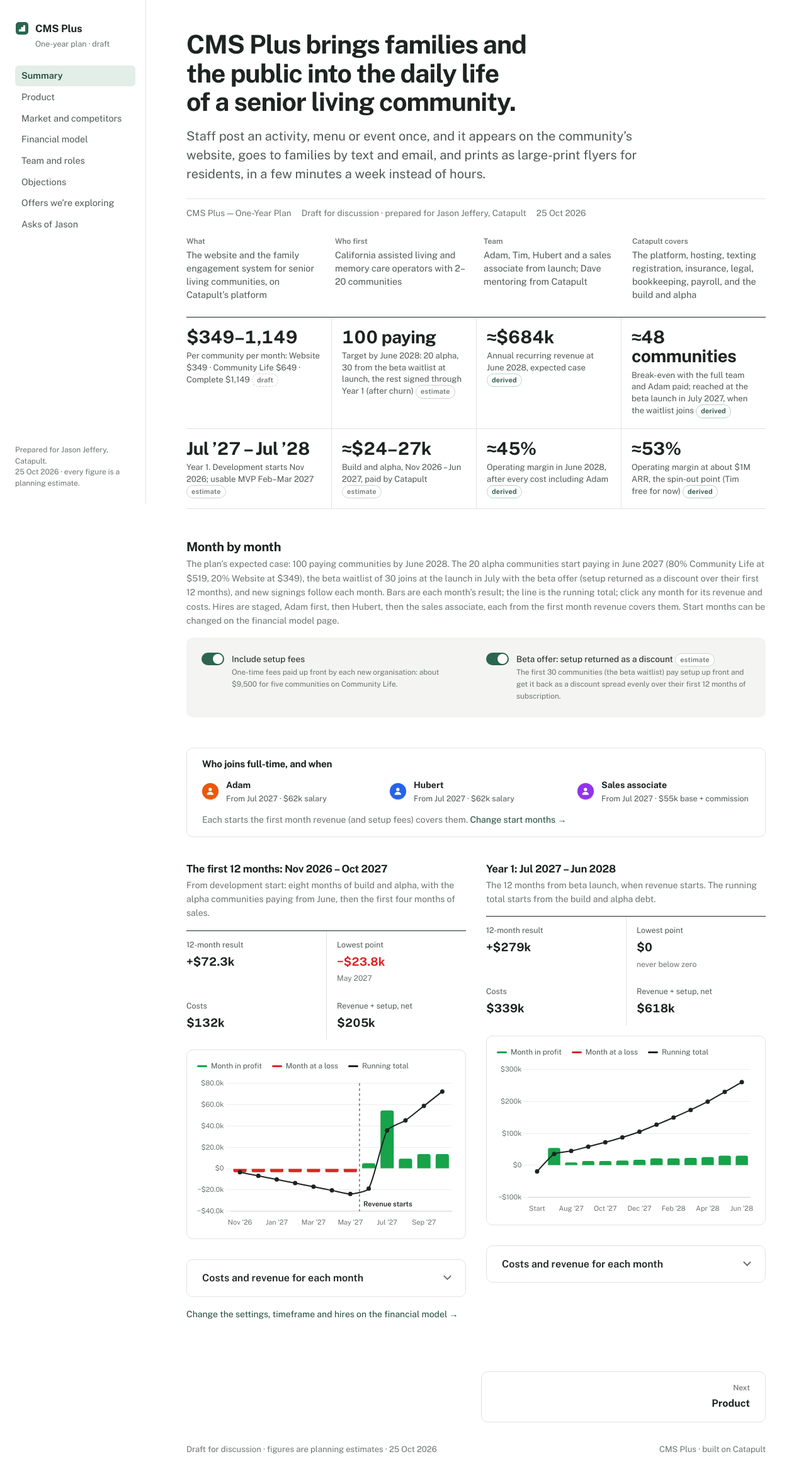
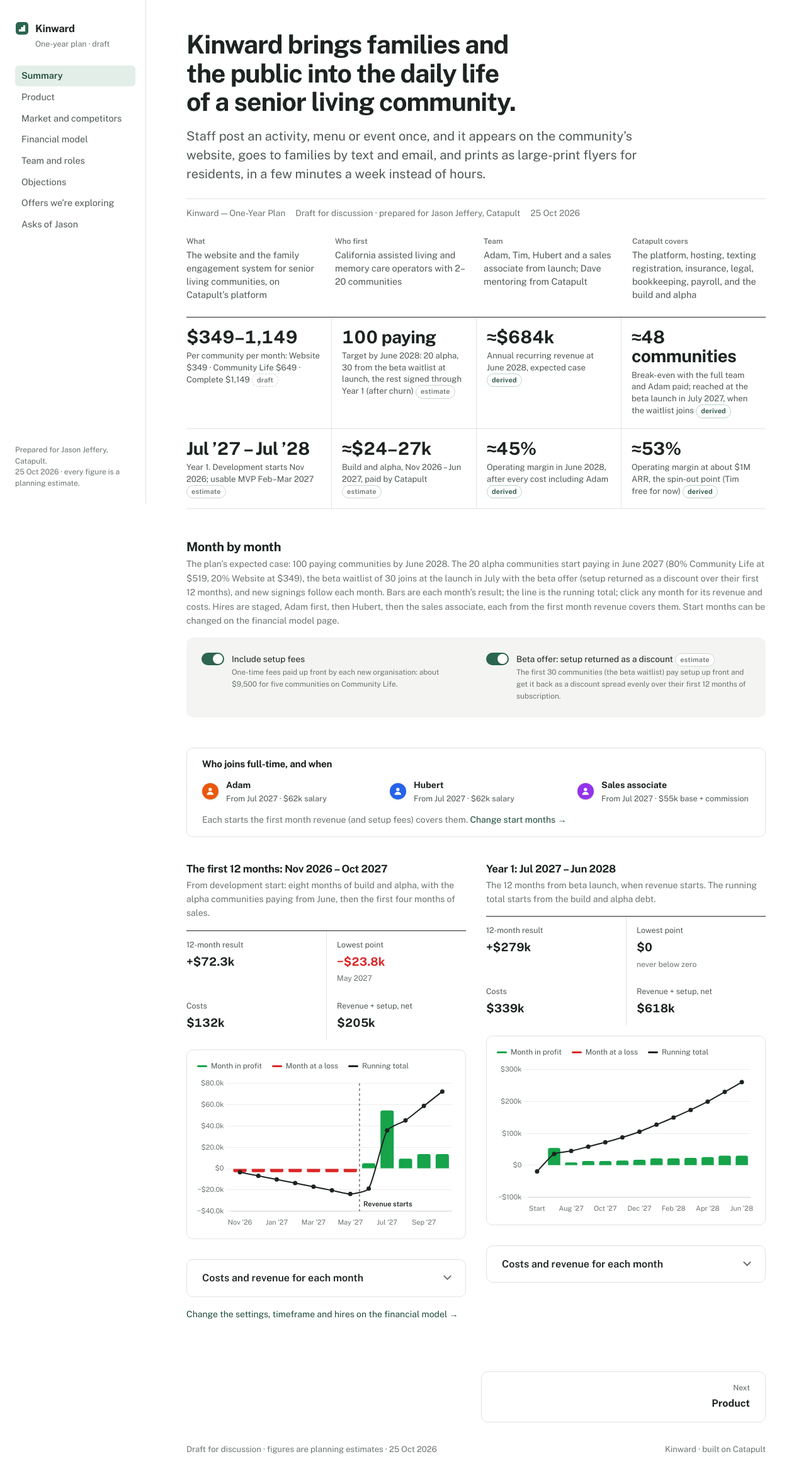
Before and after one commit to Onlywar10/seniorLivingResearch, a Next.js app: page / in a window 1280 px wide. Shown: the whole page at 63% size. Built offline with nearby package versions, Linux system fonts and the light colour scheme.

Commit message:
Rename the product to Kinward
Every mention of CMS Plus on the site (nav, titles, footer, content,
rollout calendar, objections) now says Kinward, and the alpha agreement
PDF is regenerated with the new name. The page description lists the
current sections.

```diff
--- a/app/layout.tsx
+++ b/app/layout.tsx
@@ -12,9 +12,9 @@
 });
 
 export const metadata: Metadata = {
-  title: { default: "CMS Plus One-Year Plan", template: "%s · CMS Plus One-Year Plan" },
+  title: { default: "Kinward One-Year Plan", template: "%s · Kinward One-Year Plan" },
   description:
-    "CMS Plus one-year business plan for Catapult: summary, product, market, pricing, timeline, team, an interactive financial model, scenarios, risks and asks. Draft for discussion.",
+    "Kinward one-year business plan for Catapult: summary, product and rollout, market, an interactive financial model, team, objections, offers and asks. Draft for discussion.",
   robots: { index: false, follow: false },
 };
 
@@ -31,7 +31,7 @@
               <ModelProvider>{children}</ModelProvider>
             </main>
             <Pager />
-            <footer><span>{C.meta.footer}</span><span>CMS Plus · built on Catapult</span></footer>
+            <footer><span>{C.meta.footer}</span><span>Kinward · built on Catapult</span></footer>
           </div>
         </div>
       </body>
--- a/components/plan/nav.tsx
+++ b/components/plan/nav.tsx
@@ -26,7 +26,7 @@
   return (
     <nav className="sidenav" aria-label="Plan sections">
       <Link href="/" className="brand">
-        <div className="brand-mark"><Logo /><span>CMS Plus</span></div>
+        <div className="brand-mark"><Logo /><span>Kinward</span></div>
         <div className="brand-sub">One-year plan · draft</div>
       </Link>
       <ul className="navlist"><NavLinks /></ul>
@@ -46,7 +46,7 @@
   }, [path]);
   return (
     <header className="topnav" aria-label="Plan sections">
-      <div className="topnav-in"><Link href="/" className="brand-mark"><Logo size={20} /><span>CMS Plus · one-year plan</span></Link></div>
+      <div className="topnav-in"><Link href="/" className="brand-mark"><Logo size={20} /><span>Kinward · one-year plan</span></Link></div>
       <ul ref={list}><NavLinks /></ul>
     </header>
   );
--- a/lib/plan/content.ts
+++ b/lib/plan/content.ts
@@ -1,14 +1,14 @@
 // Edit wording and numbers here. Tags: "estimate" = planning assumption · "derived" = our arithmetic · "draft" = a stated plan figure not yet tested with buyers.
 export const CONTENT = {
   meta: {
-    title: "CMS Plus — One-Year Plan",
+    title: "Kinward — One-Year Plan",
     subtitle: "Draft for discussion · prepared for Jason Jeffery, Catapult",
     date: "25 Oct 2026",
     footer: "Draft for discussion · figures are planning estimates · 25 Oct 2026"
   },
 
   summary: {
-    pitch: "CMS Plus brings families and the public into the daily life of a senior living community.",
+    pitch: "Kinward brings families and the public into the daily life of a senior living community.",
     elevator: "Staff post an activity, menu or event once, and it appears on the community’s website, goes to families by text and email, and prints as large-print flyers for residents, in a few minutes a week instead of hours.",
     question: "Your question on 11 Oct: assuming the MVP is built, where are we one year from now?",
     facts: [
@@ -316,13 +316,13 @@
     intro: "The objections we expect on sales calls, in the buyer’s own words, with how we answer and what backs the answer up. Drafted from our offer work; none has been tested on an operator yet, so treat the answers as first drafts to refine on alpha calls.",
     groups: [
       { theme: "Value and price", items: [
-        { q: "We already pay for LifeLoop or Go Icon.", who: "COO", answer: "They run engagement behind a login; none of them builds or runs the public website. CMS Plus puts the same community life on the website, in front of prospects and AI search, as well as on families’ phones. Their calendar can feed in, or Community Life replaces both the engagement app and the website for less than paying for both.", proof: "A side-by-side of what reaches the public website today vs with CMS Plus. Offer idea: a switch credit of up to 3 months of their remaining fees, paid out in the second year." },
+        { q: "We already pay for LifeLoop or Go Icon.", who: "COO", answer: "They run engagement behind a login; none of them builds or runs the public website. Kinward puts the same community life on the website, in front of prospects and AI search, as well as on families’ phones. Their calendar can feed in, or Community Life replaces both the engagement app and the website for less than paying for both.", proof: "A side-by-side of what reaches the public website today vs with Kinward. Offer idea: a switch credit of up to 3 months of their remaining fees, paid out in the second year." },
         { q: "Budgets are tight. Is it worth it?", who: "COO or CFO", answer: "Compare it with the stack, not one vendor: website, engagement, messaging, AI chat and content bought separately run about $700–1,600 per community per month, plus about 20 hours of staff time. Community Life at $649 replaces two of those bills for less than one.", proof: "The monthly scorecard, baseline vs day 90: staff time, families reached, website freshness. Offer ideas: budget-season start (sign in Q3–Q4, bill from January), setup spread over 6 months, and the Pays-For-Itself guarantee once alpha proves the numbers." },
         { q: "Isn’t this just a cheaper website vendor, or a cheaper engagement app?", who: "Anyone comparing quotes", answer: "It’s a Community Life Platform: post once and it reaches the website, families by text and email, large-print print and AI search. Nobody else spans both halves, and nobody puts menus, news and apartments live on community pages.", proof: "The demo of one sample community end to end; the always-current guarantee (a menu or calendar more than 7 days out of date because of us means that month is free)." },
         { q: "Prices will go up once we’re locked in.", who: "CFO", answer: "Prices are locked for the term, and increases after it are capped at 5% a year. Many vendors in this market use multi-year renewals with no stated cap.", proof: "The cap written into the contract." },
       ]},
       { theme: "Trust", items: [
-        { q: "You’re new. Will you be around?", who: "COO", answer: "CMS Plus is a branch of Catapult, an established website and CMS company that hosts the systems of hundreds of school districts. They get a proven platform, not a start-up experiment.", proof: "Powered by Catapult; full export of their content and contacts at any time." },
+        { q: "You’re new. Will you be around?", who: "COO", answer: "Kinward is a branch of Catapult, an established website and CMS company that hosts the systems of hundreds of school districts. They get a proven platform, not a start-up experiment.", proof: "Powered by Catapult; full export of their content and contacts at any time." },
         { q: "Our property system already does this.", who: "COO or IT", answer: "Property systems like Yardi run units, leases and resident portals; they don’t publish a community’s daily life to its website and families. We connect to them rather than replace them, starting with the CRM and later live availability.", proof: "Inquiries routed to their CRM from day one; property-system integration on the roadmap (Stage 7)." },
       ]},
       { theme: "Adoption", items: [
--- a/lib/plan/rollout.ts
+++ b/lib/plan/rollout.ts
@@ -64,7 +64,7 @@
     id: "s5", name: "Stage 5 · finish engagement", title: "Beta Stage 5 · finish engagement (Q4 2027)", from: 11, to: 13, row: 0, kind: "beta",
     summary: "Engagement is finished before the move into marketing.",
     plans: "Community Life",
-    sections: [{ heading: "What it adds", items: [app(2), "Digital signage and in-room TV: signage pages per community through a partner player, then our own screen management", "Live dining import from MealSuite, DiningRD and similar", "Shared content ecosystem: activities and templates rated across all CMS Plus communities; licensed content", "Voice calls alongside text, email and push"] }],
+    sections: [{ heading: "What it adds", items: [app(2), "Digital signage and in-room TV: signage pages per community through a partner player, then our own screen management", "Live dining import from MealSuite, DiningRD and similar", "Shared content ecosystem: activities and templates rated across all Kinward communities; licensed content", "Voice calls alongside text, email and push"] }],
   },
   {
     id: "s6", name: "Stage 6 · marketing", title: "Beta Stage 6 · move into marketing (Q1 2028)", from: 14, to: 16, row: 0, kind: "beta",
```
Also changed, not shown: 1 other file (tests, documents, lock files or other folders).
